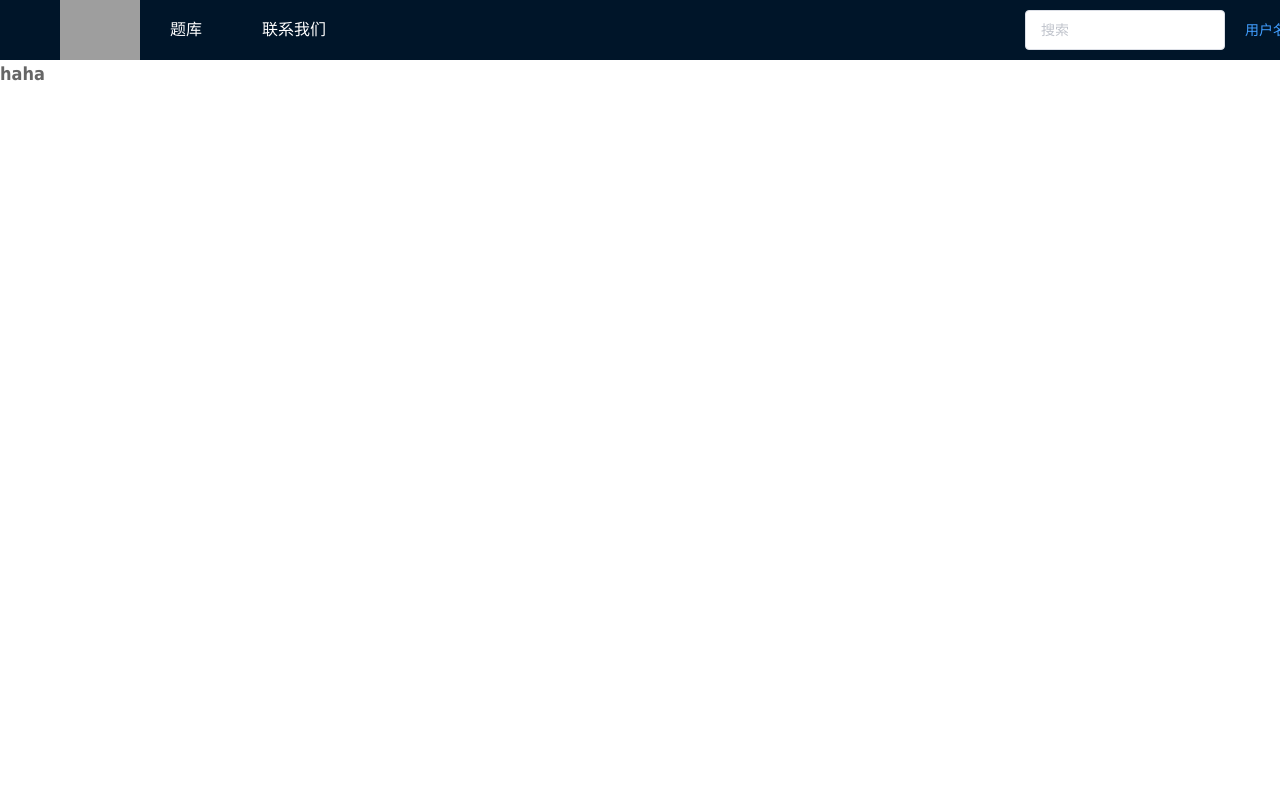
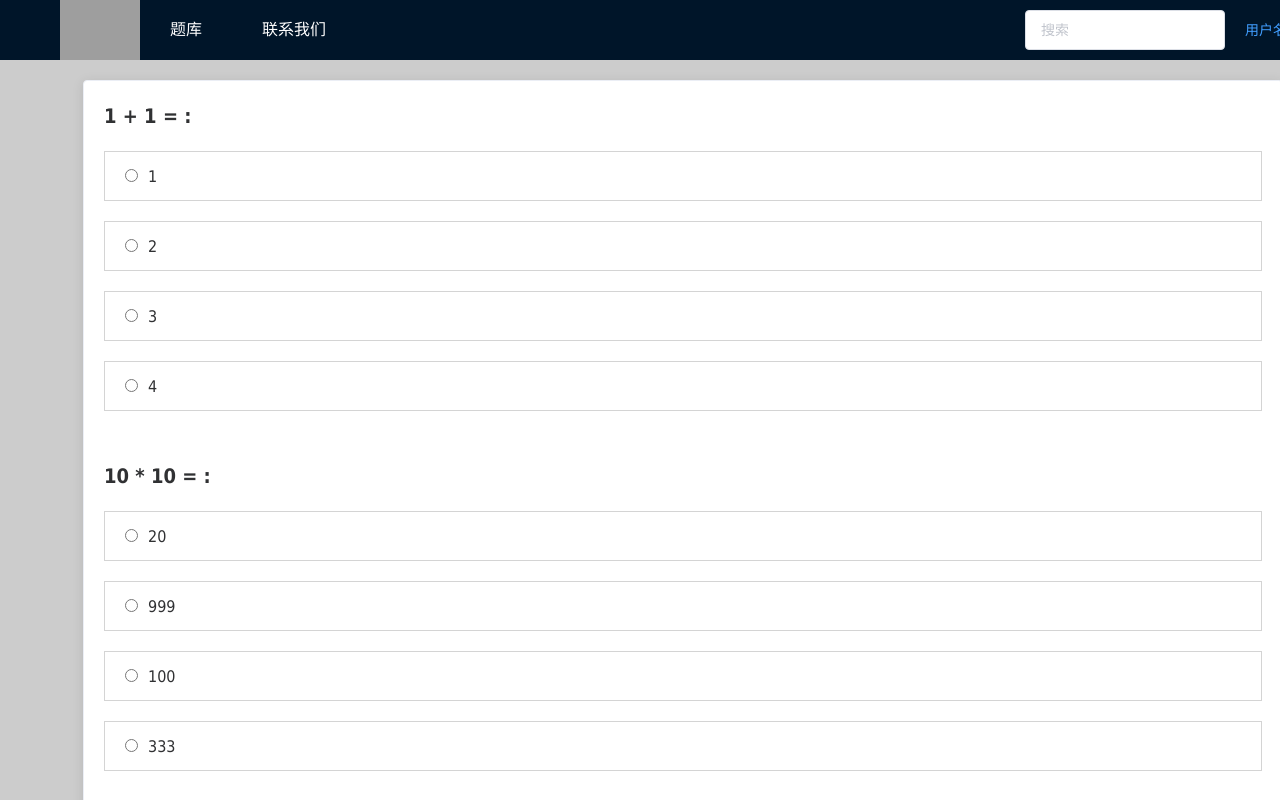
Before and after one commit to AdhereZ/maintenance, a Vue app: page /user/questionBank in a window 1280 px wide. Shown: the top 800 px of the page. Built offline with nearby package versions, Linux system fonts and the light colour scheme; grey boxes are pictures that could not be loaded.

Commit message:
add QuestionBank

```diff
--- a/src/views/User/User.vue
+++ b/src/views/User/User.vue
@@ -1,5 +1,5 @@
 <template>
-  <div>
+  <div class="user">
     <header>
       <div class="head-left">
         <img src="https://pic.imgdb.cn/item/6178d8332ab3f51d91b90f87.jpg" alt="LOGO" class="logo">
@@ -36,6 +36,9 @@ export default {
 </script>
 
 <style lang="less" scoped>
+.user {
+  background-color: #ccc;
+}
 header {
   height: 60px;
   background-color: #001529;
--- a/src/views/User/questionBank/QuestionBank.vue
+++ b/src/views/User/questionBank/QuestionBank.vue
@@ -1,10 +1,157 @@
 <template>
-  <h2>haha</h2>
+  <div>
+    <el-card class="box-card">
+      <div class="question" v-for="question in questionList" :key="question.id">
+        <h4>{{question.name}}</h4>
+        <div class="choose" v-for="option in question.options" :key="option.id">
+          <label>
+            <input type="radio" :name="question.optionsName" :value="option.value">
+            <span>{{option.value}}</span>
+          </label>
+        </div>
+      </div>
+      <el-button type="success" class="submit">提交</el-button>
+    </el-card>
+  </div>
 </template>
 
 <script>
-export default {};
+export default {
+  data() {
+    return {
+      questionList: [
+        {
+          id: 1,
+          name: '1 + 1 = :',
+          optionsName: 'result1',
+          options: [
+            {
+              id: 1,
+              value: '1'
+            },
+            {
+              id: 2,
+              value: '2'
+            },
+            {
+              id: 3,
+              value: '3'
+            },
+            {
+              id: 4,
+              value: '4'
+            }
+          ]
+        },
+        {
+          id: 2,
+          name: '10 * 10 = :',
+          optionsName: 'result2',
+          options: [
+            {
+              id: 1,
+              value: '20'
+            },
+            {
+              id: 2,
+              value: '999'
+            },
+            {
+              id: 3,
+              value: '100'
+            },
+            {
+              id: 4,
+              value: '333'
+            }
+          ]
+        },
+        {
+          id: 3,
+          name: '777 * 777 = :',
+          optionsName: 'result3',
+          options: [
+            {
+              id: 1,
+              value: '603729'
+            },
+            {
+              id: 2,
+              value: '603629'
+            },
+            {
+              id: 3,
+              value: '612559'
+            },
+            {
+              id: 4,
+              value: '653359'
+            }
+          ]
+        },
+        {
+          id: 4,
+          name: "从字符串 const str = 'qwbewrbbeqqbbbweebbbbqee';中能得到结果 ['b', 'bb', 'bbb', 'bbbb'] 以下错误语句是？",
+          optionsName: 'result1',
+          options: [
+            {
+              id: 1,
+              value: 'str.match(/b+/g)'
+            },
+            {
+              id: 2,
+              value: 'str.match(/b*/g)'
+            },
+            {
+              id: 3,
+              value: 'str.match(/b{1,4}/g)'
+            },
+            {
+              id: 4,
+              value: 'str.match(/b{1,5}/g)'
+            }
+          ]
+        }
+      ]
+    };
+  }
+};
 </script>
 
-<style>
+<style lang="less" scoped>
+.box-card {
+  width: 1200px;
+  height: 100%;
+  margin: 20px auto;
+  .choose {
+    position: relative;
+    height: 50px;
+    line-height: 50px;
+    border: 1px solid #d4d4d4;
+    margin: 20px 0;
+    label {
+      display: inline-block;
+      position: absolute;
+      top: 0;
+      left: 0;
+      width: 100%;
+      padding: 0 20px;
+      span {
+        margin: 0 10px;
+        font-size: 16px;
+      }
+    }
+  }
+  .question h4 {
+    font-size: 20px;
+  }
+  .question:nth-of-type(n + 2) {
+    margin: 50px 0;
+  }
+
+  .submit {
+    float: right;
+    margin: 10px 20px;
+  }
+}
 </style>
```
